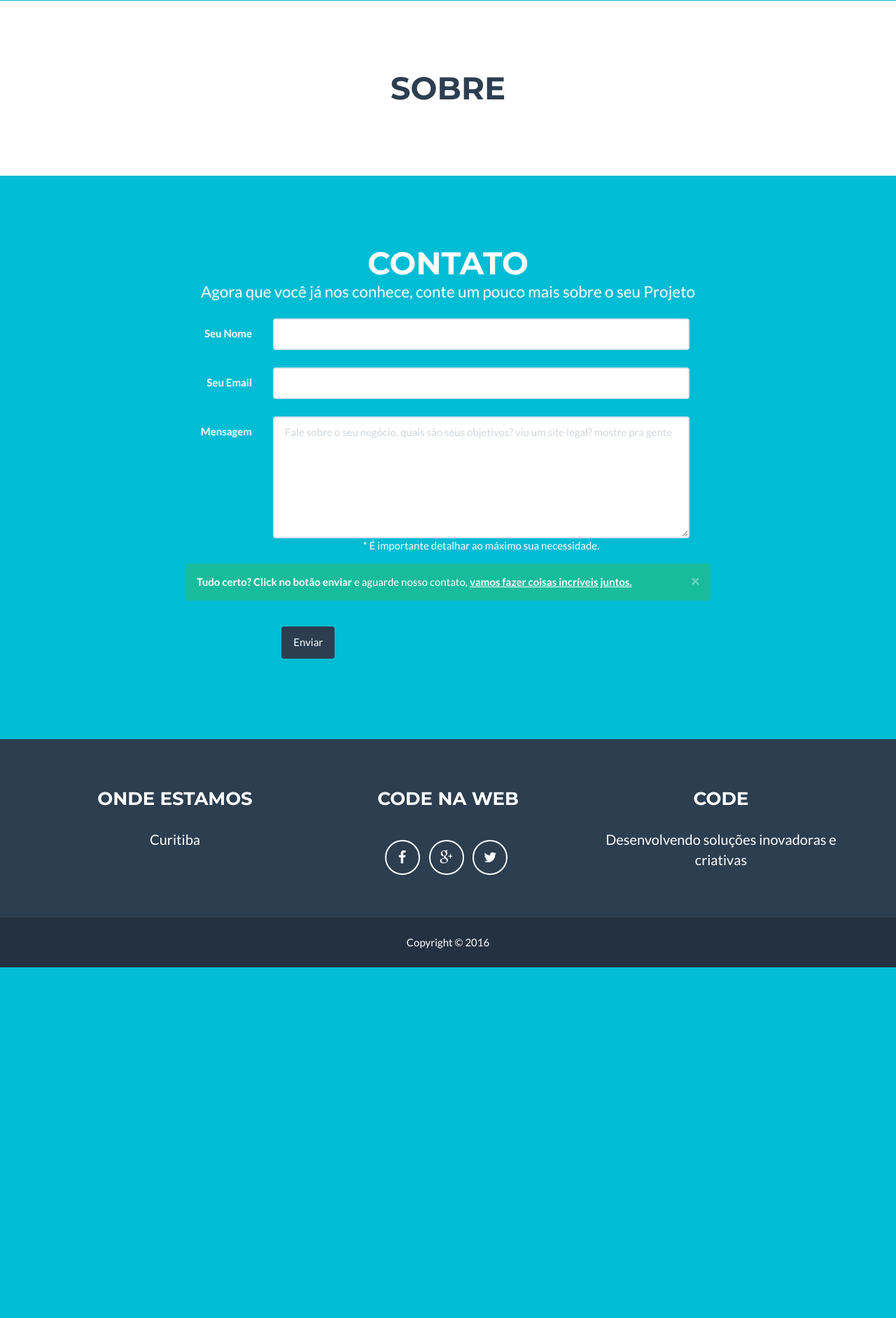
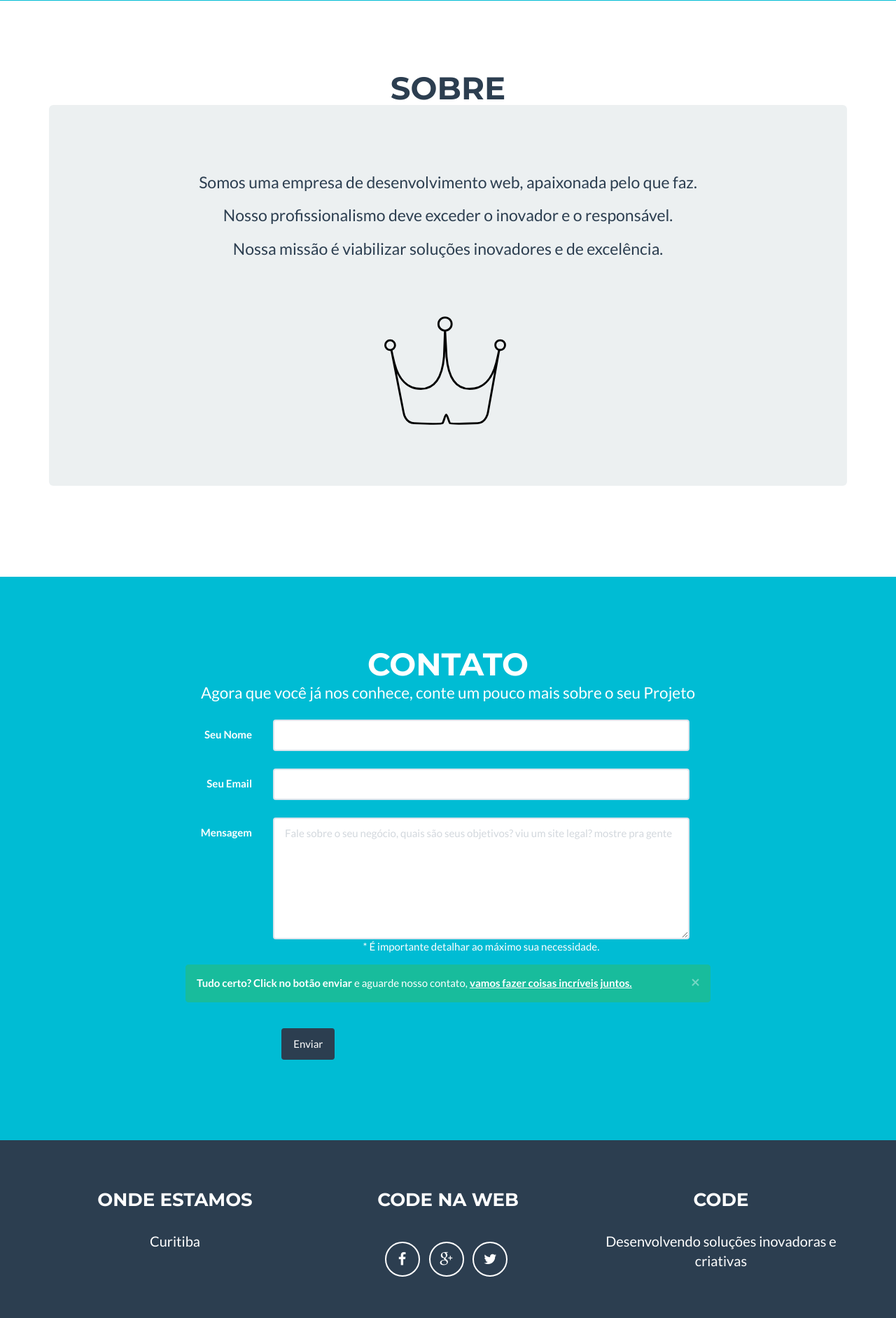
Before and after one commit to Revigat/ProjetoCodeSite, a Django app: page / in a window 1280 px wide; the page is wider, and only the part inside the window is pictured. Shown: the part 1424-3307 px from the top of that part at 70% size. Before the commit the page ends 2806 px from the top of that part, so only its background shows below. Run offline with Django 3.2, Linux system fonts and the light colour scheme; some libraries are stand-ins or nearby versions.

Commit message:
Ajuste de Layout

```diff
--- a/codesite/templates/base.html
+++ b/codesite/templates/base.html
@@ -77,7 +77,7 @@
           <!--<li class="page-scroll">
             <a href="#planos">Planos</a>
           </li>-->
-          <li>
+          <li class="page-scroll">
             <a href="#contato">Contato</a>
           </li>
         </ul>
--- a/codesite/templates/index.html
+++ b/codesite/templates/index.html
@@ -65,6 +65,15 @@
         </div>
         <div class="row">
           <div class="col-lg-12 text-center ">
+            <div class="container">
+              <div class="jumbotron">
+                <h1></h1>
+                  <p>Somos uma empresa de desenvolvimento web, apaixonada pelo que faz.</p>
+                  <p>Nosso profissionalismo deve exceder o inovador e o responsável.</p>
+                  <p>Nossa missão é viabilizar soluções inovadores e de excelência.</p>
+                  <img src="static/img/logo2.svg">
+                </div>
+              </div>
           </div>
         </div>
       </div>
@@ -141,10 +150,11 @@
       <div class="modal-body">
         <div class="jumbotron">
           <h1 class="display-3">Hello,</h1>
-          <p class="lead">Desenvolvemos soluções web poderosas para o seu negócio</p>
+          <p class="lead">Precisa controlar fluxos da sua empresa?</p><p>Deseja conquistar novos clientes?</p><p>Tem aquela ideia Power e quer insvetir nela ?</p>Se sua resposta foi sim para alguma dessas perguntas, está no lugar certo.</p>
           <hr class="m-y-2">
-          <p>It uses utility classes for typography and spacing to space content out within the larger container.</p>
+          <p>Com tecnologia avançada, desenvolvemos soluções inovadoras que agregam diferencial competitivo a nossos clientes.</p>
           <p class="lead">
+            Não perca tempo, converse com a gente.
           </p>
         </div>
       </div>
```
Also changed, not shown: codesite/static/img/logo2.svg (added).
